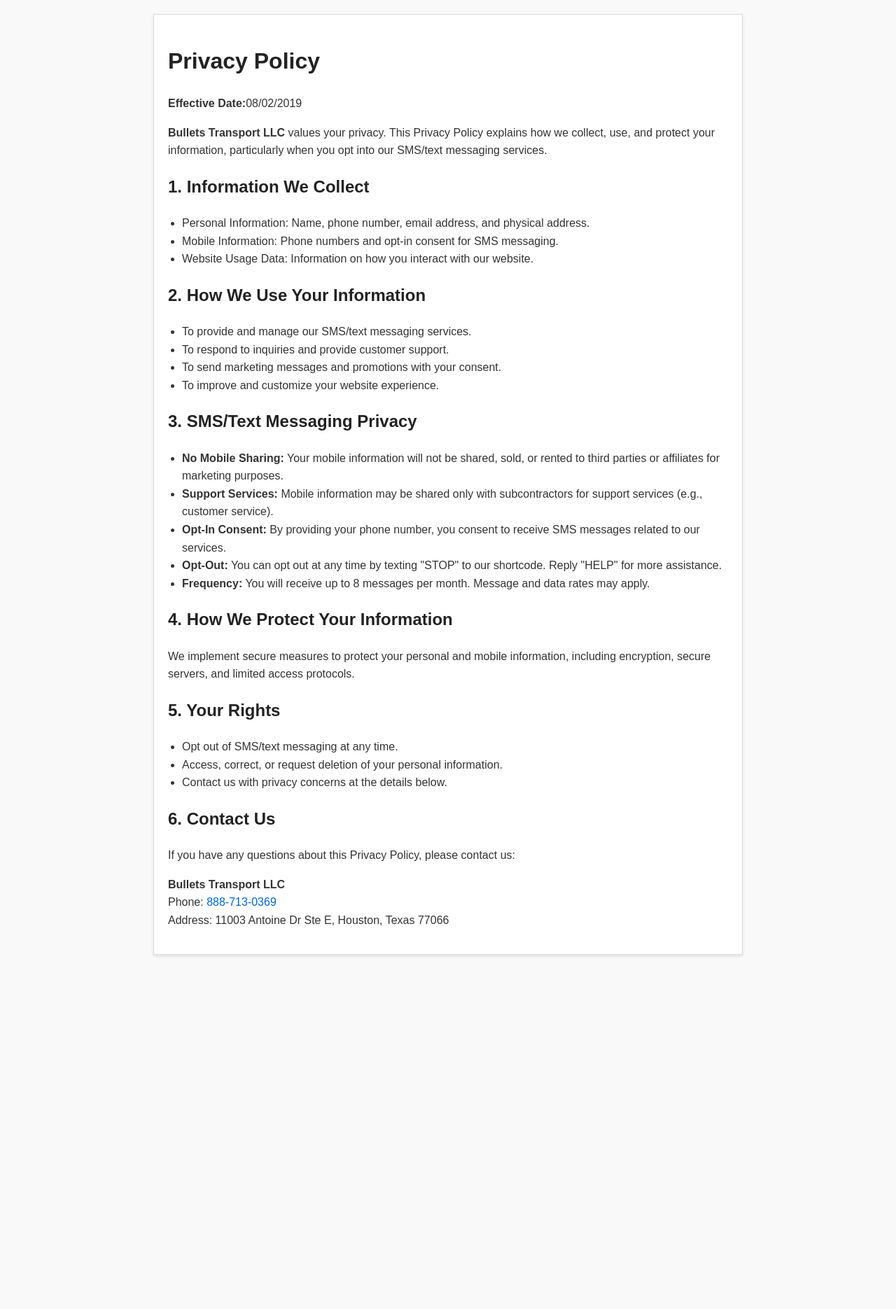
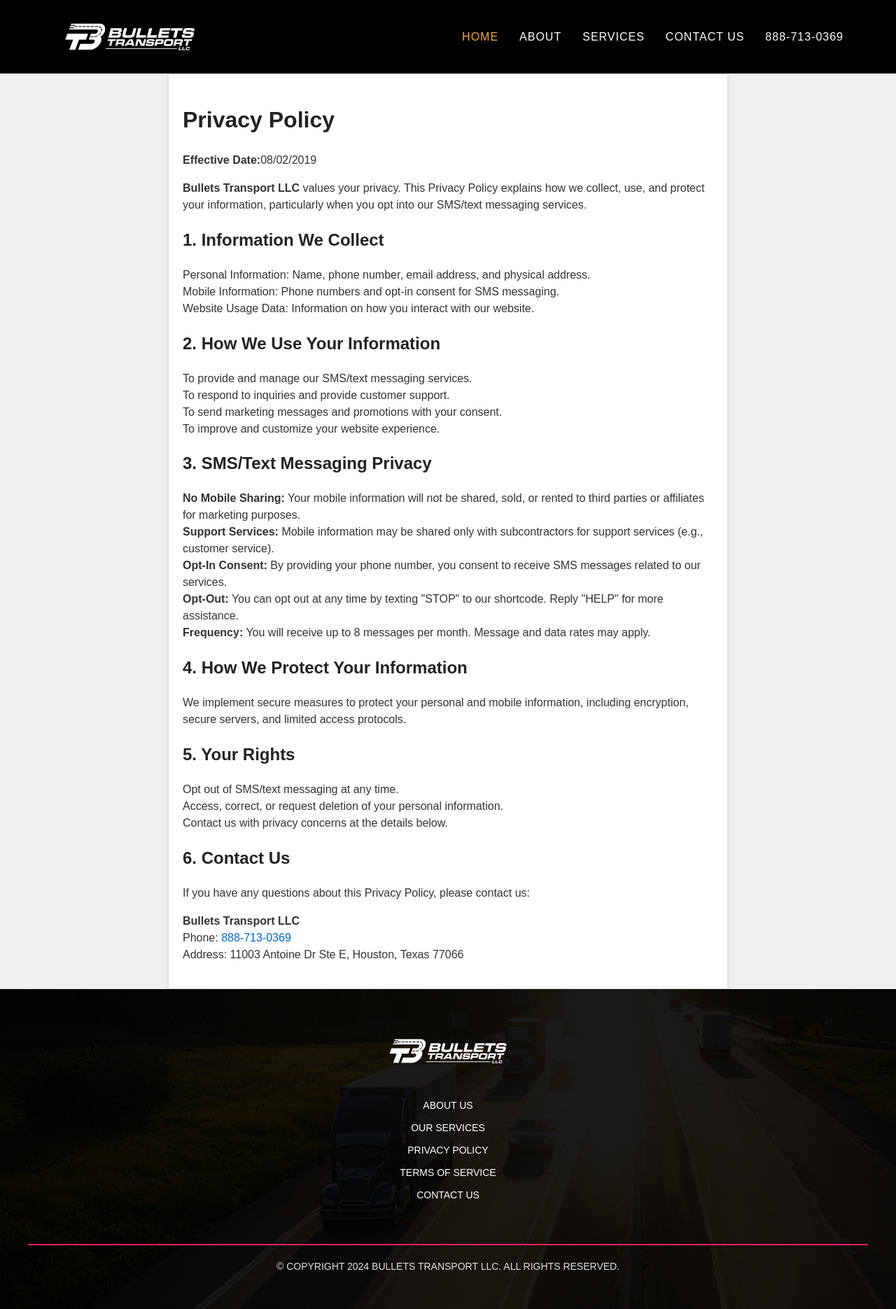
Before and after one commit to omoqbel1/bullet, a Django app: page /privacy/ in a window 1280 px wide. Shown: the whole page at 70% size. Before the commit the page ends 1366 px from the top, so only its background shows below. Run offline with Django 4.2, Linux system fonts and the light colour scheme.

Commit message:
Update privacy.html

```diff
--- a/crm1/accounts/templates/accounts/privacy.html
+++ b/crm1/accounts/templates/accounts/privacy.html
@@ -9,7 +9,7 @@
             font-family: Arial, sans-serif;
             line-height: 1.6;
             margin: 0;
-            padding: 20px;
+            padding: 0;
             color: #333;
             background-color: #f9f9f9;
         }
@@ -35,6 +35,7 @@
     </style>
 </head>
 <body>
+    {% include 'accounts/Navbar.html' %}
     <div class="container">
         <h1>Privacy Policy</h1>
         <p><strong>Effective Date:</strong>08/02/2019</p>
@@ -83,5 +84,6 @@
             Address: 11003 Antoine Dr Ste E, Houston, Texas 77066<br>
         </p>
     </div>
+    {% include 'accounts/footer.html' %}
 </body>
 </html>
```
